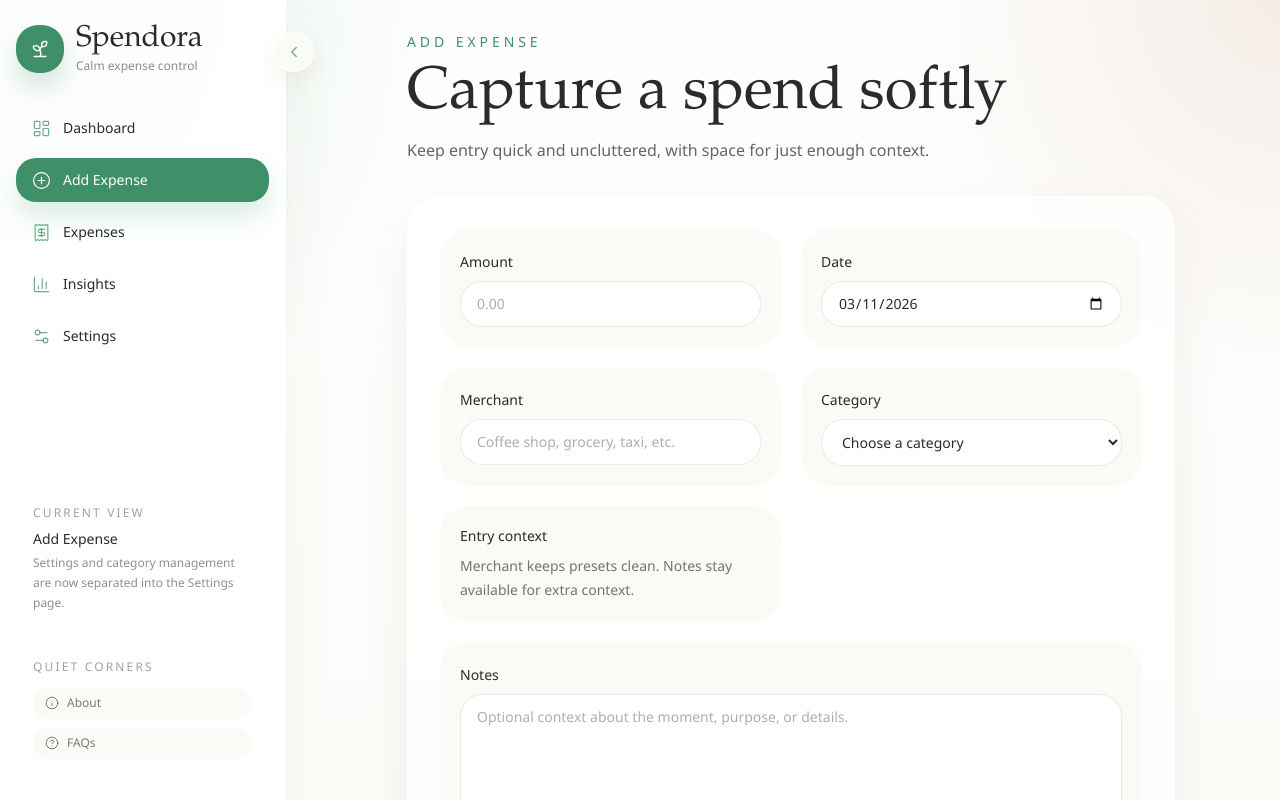
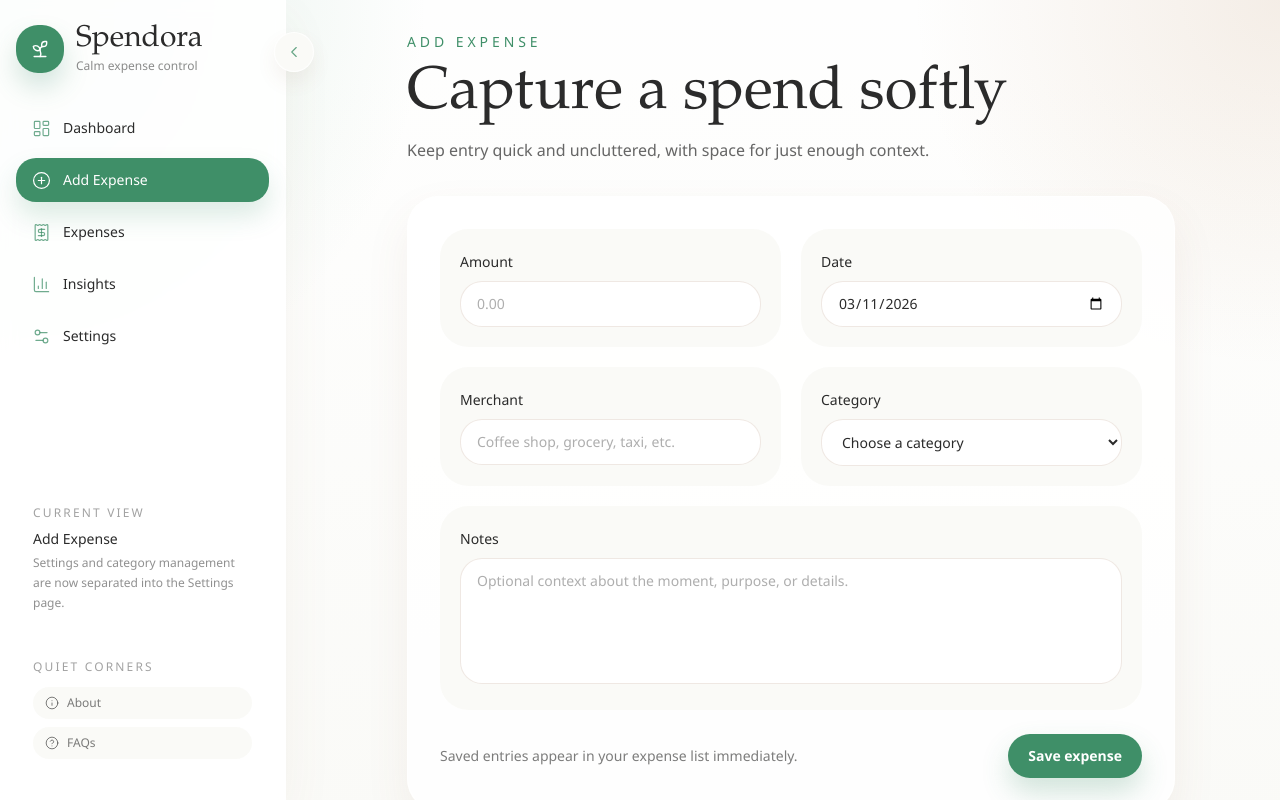
Before and after one commit to macyhood2527-oss/Spendora, a Next.js app: page /add-expense in a window 1280 px wide. Shown: the top 800 px of the page. Built offline with nearby package versions, Linux system fonts and the light colour scheme.

Commit message:
Remove add expense context panel

```diff
--- a/app/add-expense/page.tsx
+++ b/app/add-expense/page.tsx
@@ -146,14 +146,6 @@
                 </option>
               ))}
             </InputField>
-            <div className="rounded-[22px] bg-[var(--color-background)]/90 p-4 sm:rounded-[28px] sm:p-5">
-              <p className="text-sm font-medium text-[var(--color-text)]">
-                Entry context
-              </p>
-              <p className="mt-2 text-sm leading-6 text-[color:rgba(43,43,43,0.65)]">
-                Merchant keeps presets clean. Notes stay available for extra context.
-              </p>
-            </div>
           </div>
 
           <div className="mt-5">
```
